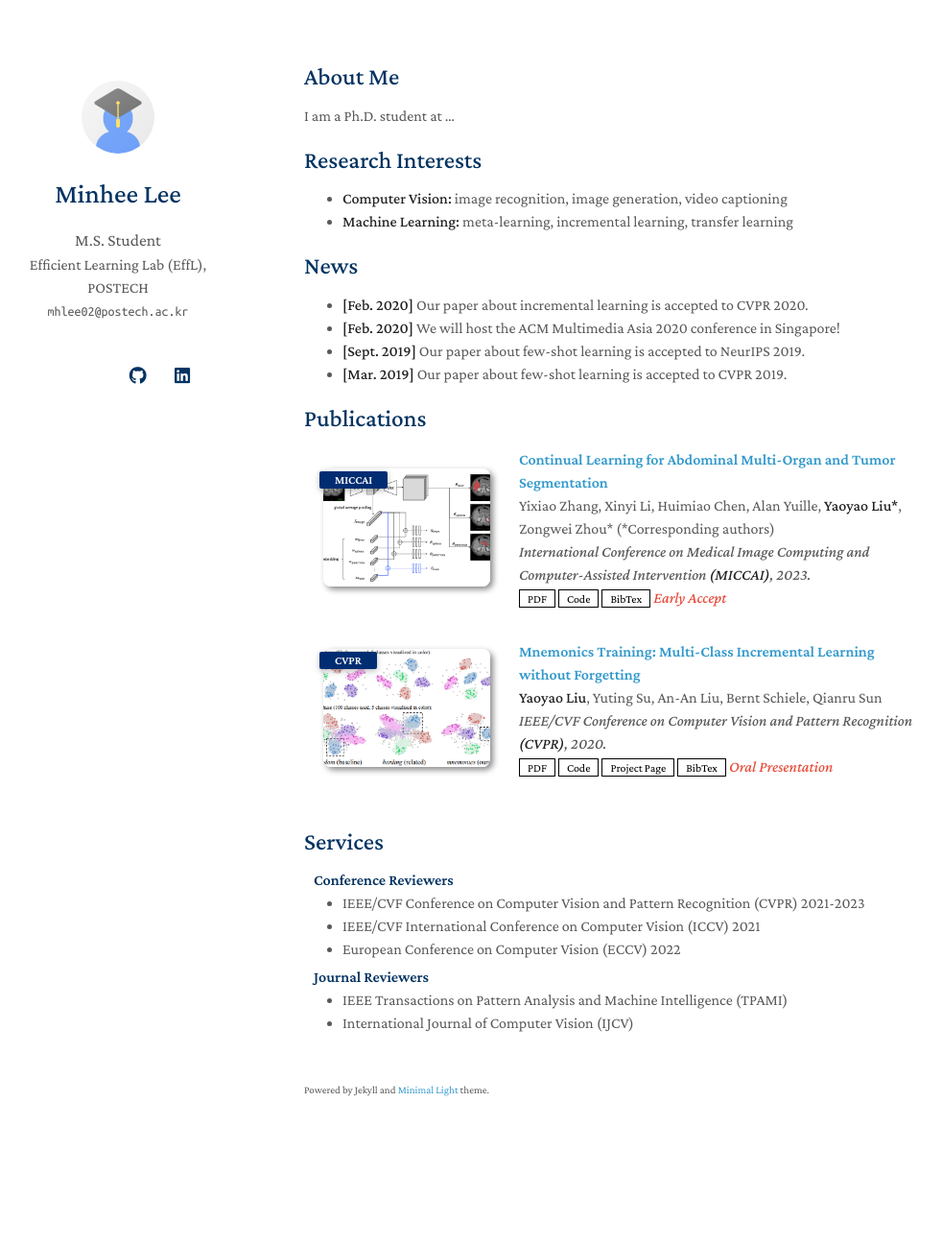
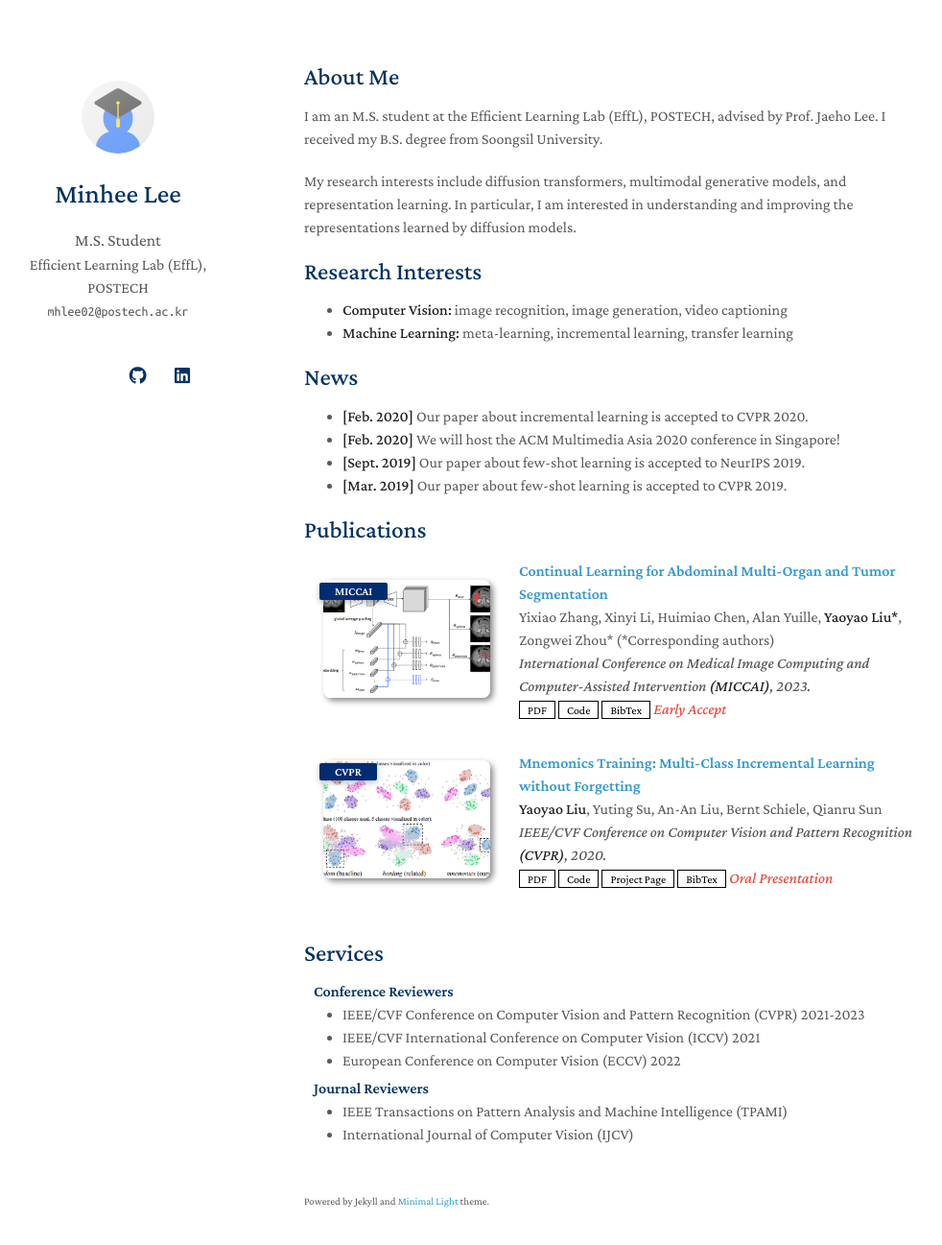
Before and after one commit to MoOo2mini/MoOo2mini.github.io, a Jekyll site: the page built from index.md, in a window 1280 px wide and 1332 px high. Shown: the top 1297 px of the window at 96% size, without its empty margins (153-1135 px from the left). Built offline with Jekyll 4.4.1, drawn with Linux system fonts in a browser that asks for light colours; a style sheet for code colours, icons or effects is not loaded; our own code applies the rules of GitHub Pages for plain Markdown files.

Commit message:
Update About Me section

```diff
--- a/index.md
+++ b/index.md
@@ -4,7 +4,9 @@ layout: homepage
 
 ## About Me
 
-I am a Ph.D. student at ...
+I am an M.S. student at the Efficient Learning Lab (EffL), POSTECH, advised by Prof. Jaeho Lee. I received my B.S. degree from Soongsil University.
+
+My research interests include diffusion transformers, multimodal generative models, and representation learning. In particular, I am interested in understanding and improving the representations learned by diffusion models.
 
 ## Research Interests
 
```
